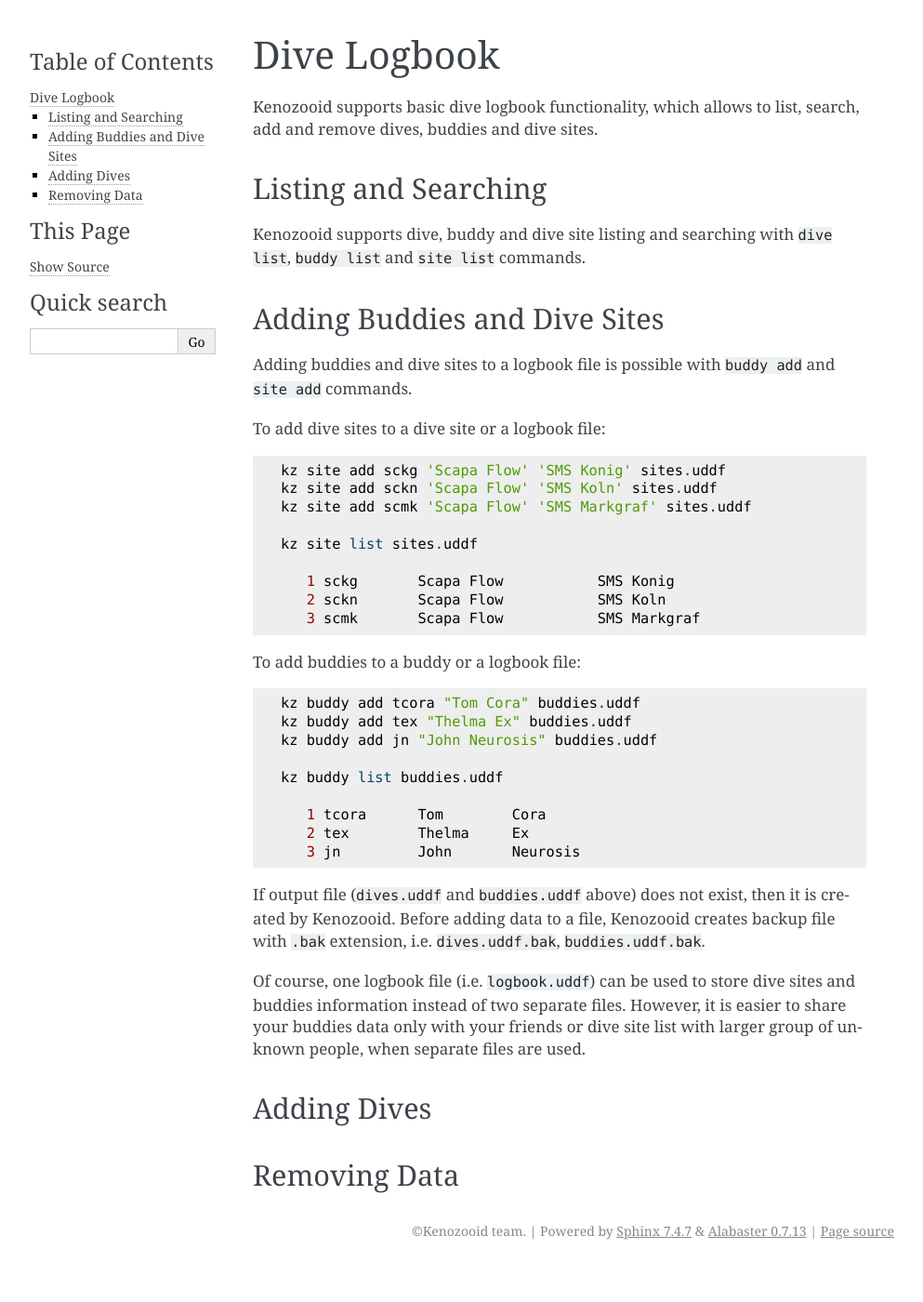
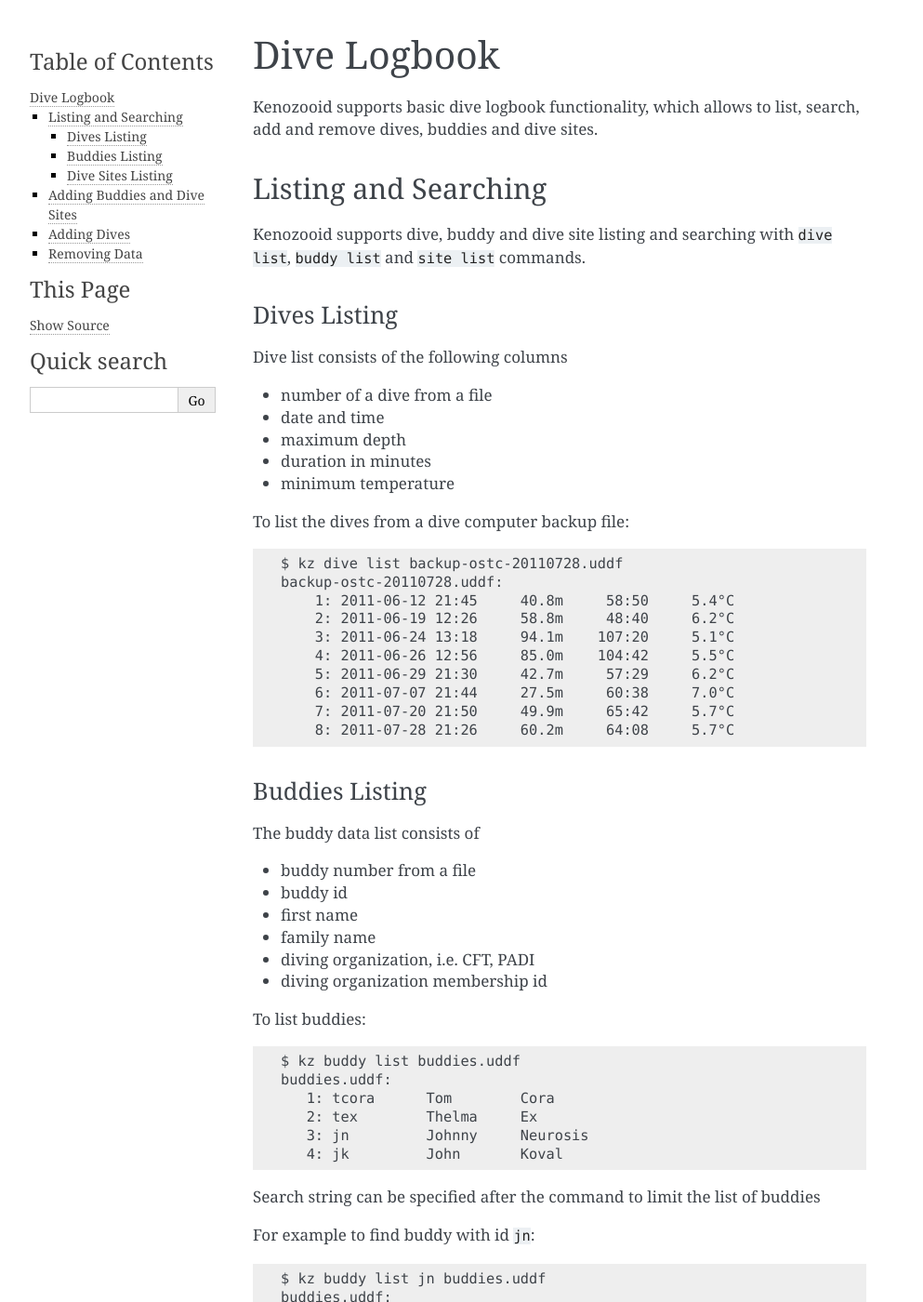
Before and after one commit to gitGNU/gnu_kenozooid, a Sphinx documentation site: the page built from doc/user/logbook.rst, in a window 1280 px wide and 1400 px high. Shown: the whole window at 93% size, without its empty margins (148-1141 px from the left). Built offline with Sphinx 7.4.7, drawn with Linux system fonts in a browser that asks for light colours; some of the changed text lies outside the part shown.

Commit message:
- described dive, buddy and dive site listing in user manual - added more data to buddies and dive sites file examples

```diff
--- a/doc/user/logbook.rst
+++ b/doc/user/logbook.rst
@@ -5,12 +5,113 @@
 Kenozooid supports basic dive logbook functionality, which allows to list,
 search, add and remove dives, buddies and dive sites.
 
-.. _logbook-ls:
+.. _user-logbook-ls:
 
 Listing and Searching
 ---------------------
 Kenozooid supports dive, buddy and dive site listing and searching with
 ``dive list``, ``buddy list`` and ``site list`` commands.
+
+Dives Listing
+^^^^^^^^^^^^^
+Dive list consists of the following columns
+
+- number of a dive from a file
+- date and time
+- maximum depth
+- duration in minutes
+- minimum temperature
+
+To list the dives from a dive computer backup file::
+
+    $ kz dive list backup-ostc-20110728.uddf
+    backup-ostc-20110728.uddf:
+        1: 2011-06-12 21:45     40.8m     58:50     5.4°C
+        2: 2011-06-19 12:26     58.8m     48:40     6.2°C
+        3: 2011-06-24 13:18     94.1m    107:20     5.1°C
+        4: 2011-06-26 12:56     85.0m    104:42     5.5°C
+        5: 2011-06-29 21:30     42.7m     57:29     6.2°C
+        6: 2011-07-07 21:44     27.5m     60:38     7.0°C
+        7: 2011-07-20 21:50     49.9m     65:42     5.7°C
+        8: 2011-07-28 21:26     60.2m     64:08     5.7°C
+
+Buddies Listing
+^^^^^^^^^^^^^^^
+The buddy data list consists of
+
+- buddy number from a file
+- buddy id
+- first name
+- family name
+- diving organization, i.e. CFT, PADI
+- diving organization membership id
+
+To list buddies::
+
+    $ kz buddy list buddies.uddf
+    buddies.uddf:
+       1: tcora      Tom        Cora
+       2: tex        Thelma     Ex
+       3: jn         Johnny     Neurosis
+       4: jk         John       Koval
+
+Search string can be specified after the command to limit the list of
+buddies
+
+For example to find buddy with id ``jn``::
+
+    $ kz buddy list jn buddies.uddf
+    buddies.uddf:
+       1: jn         Johnny     Neurosis
+
+Buddies can be found by part of the name, i.e. (notice ``ohn``, could be
+``John`` as well)::
+
+    $ kz buddy list ohn examples/logbook/buddies.uddf
+    buddies.uddf:
+       1: jn         Johnny     Neurosis
+       2: jk         John       Koval
+
+Dive Sites Listing
+^^^^^^^^^^^^^^^^^^
+The dive site list consists of
+
+- dive site number from a file
+- dive site location
+- dive site name
+
+To list dive sites::
+
+    $ kz site list sites.uddf
+    sites.uddf:
+       1: sckg       Scapa Flow           SMS Konig
+       2: sckn       Scapa Flow           SMS Koln
+       3: scmk       Scapa Flow           SMS Markgraf
+       4: bmlh       Baltimore            Lough Hyne
+       5: hie        Howth                Ireland's Eye
+
+As in case of buddy data, a dive site can be found by id::
+
+    $ kz site list hie sites.uddf
+    sites.uddf:
+       1: hie        Howth                Ireland's Eye
+
+To find dive sites by location name containing ``Scap`` string::
+
+    $ kz site list Scap sites.uddf
+    sites.uddf:
+       1: sckg       Scapa Flow           SMS Konig
+       2: sckn       Scapa Flow           SMS Koln
+       3: scmk       Scapa Flow           SMS Markgraf
+
+To find dive sites with name containing ``SMS`` string::
+
+    $ kz site list SMS sites.uddf
+    sites.uddf:
+       1: sckg       Scapa Flow           SMS Konig
+       2: sckn       Scapa Flow           SMS Koln
+       3: scmk       Scapa Flow           SMS Markgraf
+
 
 Adding Buddies and Dive Sites
 -----------------------------
@@ -19,36 +120,38 @@
 
 To add dive sites to a dive site or a logbook file::
 
-    kz site add sckg 'Scapa Flow' 'SMS Konig' sites.uddf
-    kz site add sckn 'Scapa Flow' 'SMS Koln' sites.uddf
-    kz site add scmk 'Scapa Flow' 'SMS Markgraf' sites.uddf
+    $ kz site add sckg 'Scapa Flow' 'SMS Konig' sites.uddf
+    $ kz site add sckn 'Scapa Flow' 'SMS Koln' sites.uddf
+    $ kz site add scmk 'Scapa Flow' 'SMS Markgraf' sites.uddf
 
-    kz site list sites.uddf
-
-       1 sckg       Scapa Flow           SMS Konig
-       2 sckn       Scapa Flow           SMS Koln
-       3 scmk       Scapa Flow           SMS Markgraf
+    $ kz site list sites.uddf
+    sites.uddf:
+       1: sckg       Scapa Flow           SMS Konig
+       2: sckn       Scapa Flow           SMS Koln
+       3: scmk       Scapa Flow           SMS Markgraf
 
 To add buddies to a buddy or a logbook file::
 
-    kz buddy add tcora "Tom Cora" buddies.uddf
-    kz buddy add tex "Thelma Ex" buddies.uddf
-    kz buddy add jn "John Neurosis" buddies.uddf
+    $ kz buddy add tcora "Tom Cora" buddies.uddf
+    $ kz buddy add tex "Thelma Ex" buddies.uddf
+    $ kz buddy add jn "Johnny Neurosis" buddies.uddf
+    $ kz buddy add jk "John Koval" buddies.uddf
 
-    kz buddy list buddies.uddf
-
-       1 tcora      Tom        Cora
-       2 tex        Thelma     Ex
-       3 jn         John       Neurosis
+    $ kz buddy list buddies.uddf
+    buddies.uddf:
+       1: tcora      Tom        Cora
+       2: tex        Thelma     Ex
+       3: jn         Johnny     Neurosis
+       4: jk         Johnny     Koval
 
 If output file (``dives.uddf`` and ``buddies.uddf`` above) does not exist, then
 it is created by Kenozooid. Before adding data to a file, Kenozooid creates
 backup file with ``.bak`` extension, i.e. ``dives.uddf.bak``, ``buddies.uddf.bak``.
 
-Of course, one logbook file (i.e. ``logbook.uddf``) can be used to store dive
-sites and buddies information instead of two separate files. However, it is
-easier to share your buddies data only with your friends or dive site list with
-larger group of unknown people, when separate files are used.
+Of course, one logbook file (i.e. ``logbook.uddf``) can be used to store
+dive sites and buddies information instead of two separate files. However,
+it is easier to share buddies data only with friends and dive site list
+with larger group of unknown people, when separate files are used.
 
 Adding Dives
 ------------
```
Also changed, not shown: 2 other files.
